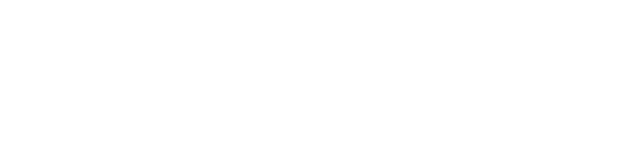
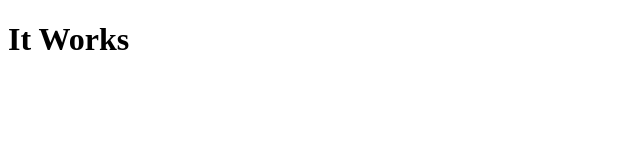
Before and after one commit to cyberyami-org/gitsec, a plain HTML site: page index.html in a window 1280 px wide. Shown: the whole page, without its empty margins (0-640 px from the left). Drawn offline with Linux system fonts and the light colour scheme.

Commit message:
changes index page

```diff
--- a/index.html
+++ b/index.html
@@ -6,6 +6,7 @@
 	<title>gitsec</title>
 </head>
 <body>
+	<h1>It Works</h1>
 
 </body>
 </html>
```
